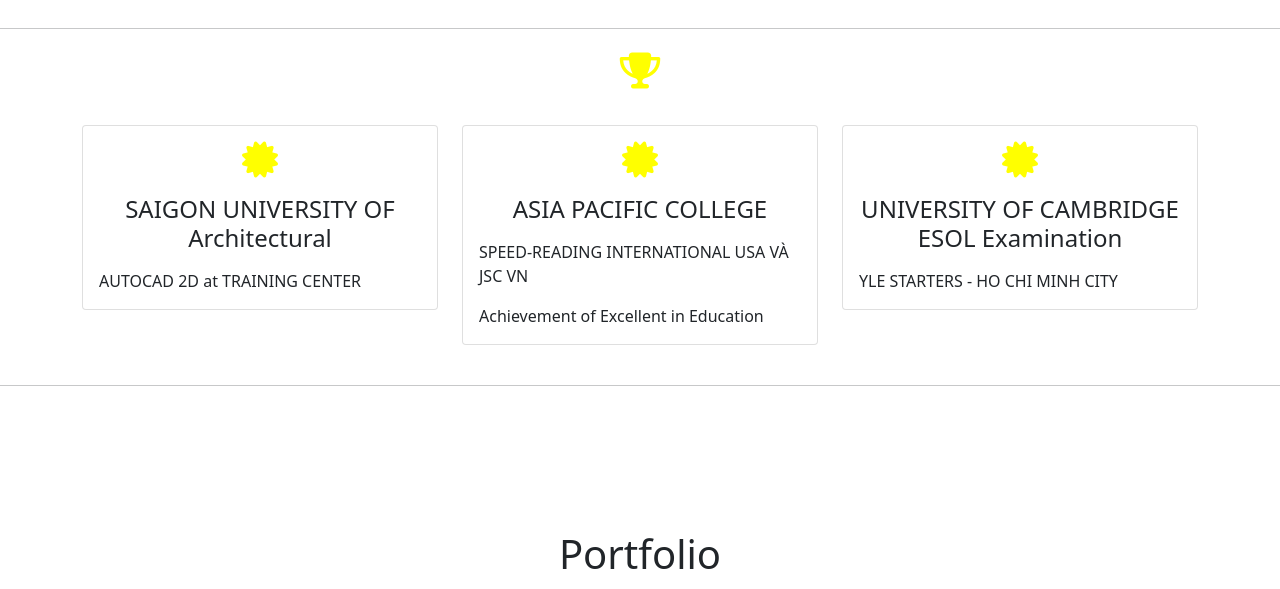
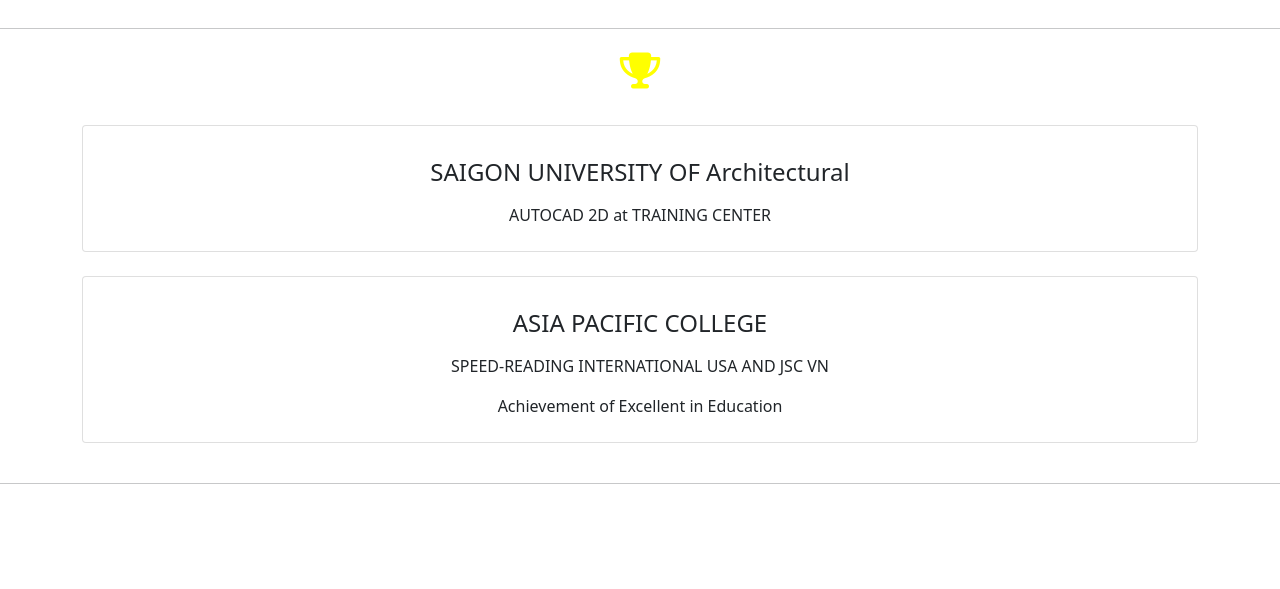
Before and after one commit to BangMieuu/Nae-Portofolio, a plain HTML site: page Index.html in a window 1280 px wide. Shown: the part 1580-2169 px from the top of the page. Drawn offline with nearby package versions, Linux system fonts and the light colour scheme.

Commit message:
Update Index.html

```diff
--- a/Index.html
+++ b/Index.html
@@ -102,39 +102,28 @@
   <div class="container">
       <h1 class="text-center"><i class='fas servicesIcon fa fa-trophy' style="color:yellow"></i></h1>
       <div class="row">
-          <div class="col-lg-4 mt-4">
+          <div class="col-lg-12 mt-4">
               <div class="card servicesText">
                   <div class="card-body">
-                      <i class="fas servicesIcon fa fa-certificate" style="color:yellow"></i>
                       <h4 class="card-title mt-3">SAIGON UNIVERSITY OF Architectural</h4>
-                      <p class="card-text mt-3">AUTOCAD 2D at TRAINING CENTER
+                      <p class="card-title mt-3">AUTOCAD 2D at TRAINING CENTER
                       </p>
                   </div>
               </div>
           </div>
-          <div class="col-lg-4 mt-4">
+          <div class="col-lg-12 mt-4">
               <div class="card servicesText">
                   <div class="card-body">
-                      <i class='fas servicesIcon fa fa-certificate' style="color:yellow"></i>
+
                       <h4 class="card-title mt-3">ASIA PACIFIC COLLEGE</h4>
-                      <p class="card-text mt-3">SPEED-READING INTERNATIONAL USA VÀ JSC VN
+                      <p class="card-title mt-3">SPEED-READING INTERNATIONAL USA AND JSC VN
                       </p>
-                      <p class="card-text mt-3">Achievement of Excellent in Education
+                      <p class="card-title mt-3">Achievement of Excellent in Education
                       </p>
                   </div>
               </div>
           </div>
 
-          <div class="col-lg-4 mt-4">
-              <div class="card servicesText">
-                  <div class="card-body">
-                      <i class='fas servicesIcon fa fa-certificate' style="color:yellow"></i>
-                      <h4 class="card-title mt-3">UNIVERSITY OF CAMBRIDGE ESOL Examination</h4>
-                      <p class="card-text mt-3">YLE STARTERS - HO CHI MINH CITY
-                      </p>
-                  </div>
-              </div>
-          </div>
       </div>
 
   </div>
@@ -217,34 +206,11 @@
 
       <div class="row mt-4">
           <div class="col-lg-6">
-              <!-- to edit google map goto https://www.embed-map.com type your location, generate html code and copy the html  -->
               <div style="text-decoration:none; overflow:hidden;max-width:100%; width:500px;height:500px;">
                 <div id="embed-map-display" style="height:100%; width:100% ;max-width:100%;">
                   <iframe style="height:100%;width:100%;border:0;" frameborder="0" src="https://www.google.com/maps/embed/v1/place?q=Hanoi,+Vietnam&key=AIzaSyBFw0Qbyq9zTFTd-tUY6dZWTgaQzuU17R8"></iframe>
                 </div>
                 <a class="embedded-map-code" rel="nofollow" href="https://www.bootstrapskins.com/themes" id="enable-map-data"></a><style>#embed-map-display img{max-width:none!important;background:none!important;font-size: inherit;font-weight:inherit;}</style></div>
-          </div>
-
-
-          <div class="col-lg-6">
-              <!-- form fields -->
-              <form method="post">
-                <input type="text" class="form-control form-control-lg" placeholder="Name" required>
-                <input type="email" class="form-control mt-3" placeholder="Email" required>
-                <input type="text" class="form-control mt-3" placeholder="Subject">
-                <div class="mb-3 mt-3">
-                    <textarea class="form-control" rows="5" id="comment" name="text" placeholder=""></textarea>
-                </div>
-            </form>
-              <button type="button" id="btn1" class="btn btn-success mt-3" onclick="Submit">Send</button>
-
-              <br>
-              <br>
-
-              <div id="content" style="border: solid 1px; padding: 10px; background: #ddd;">
-                Thank you for your information, we will contact you as soon as possible
-            </div>
-
           </div>
 
       </div>
@@ -256,7 +222,6 @@
 <footer id="footer">
   <div class="container-fluid">
       <div class="social-icons mt-4">
-          <a href="https://www.facebook.com/NagE2412/" target="_blank"><i class="fab fa-facebook"></i></a>
           <a href="https://www.instagram.com/call.me.nage/" target="_blank"><i class="fab fa-instagram"></i></a>
           <a href="https://www.linkedin.com/in/toan-bui-6429b8229/" target="_blank"><i class="fab fa-linkedin"></i></a>
       </div>
```
